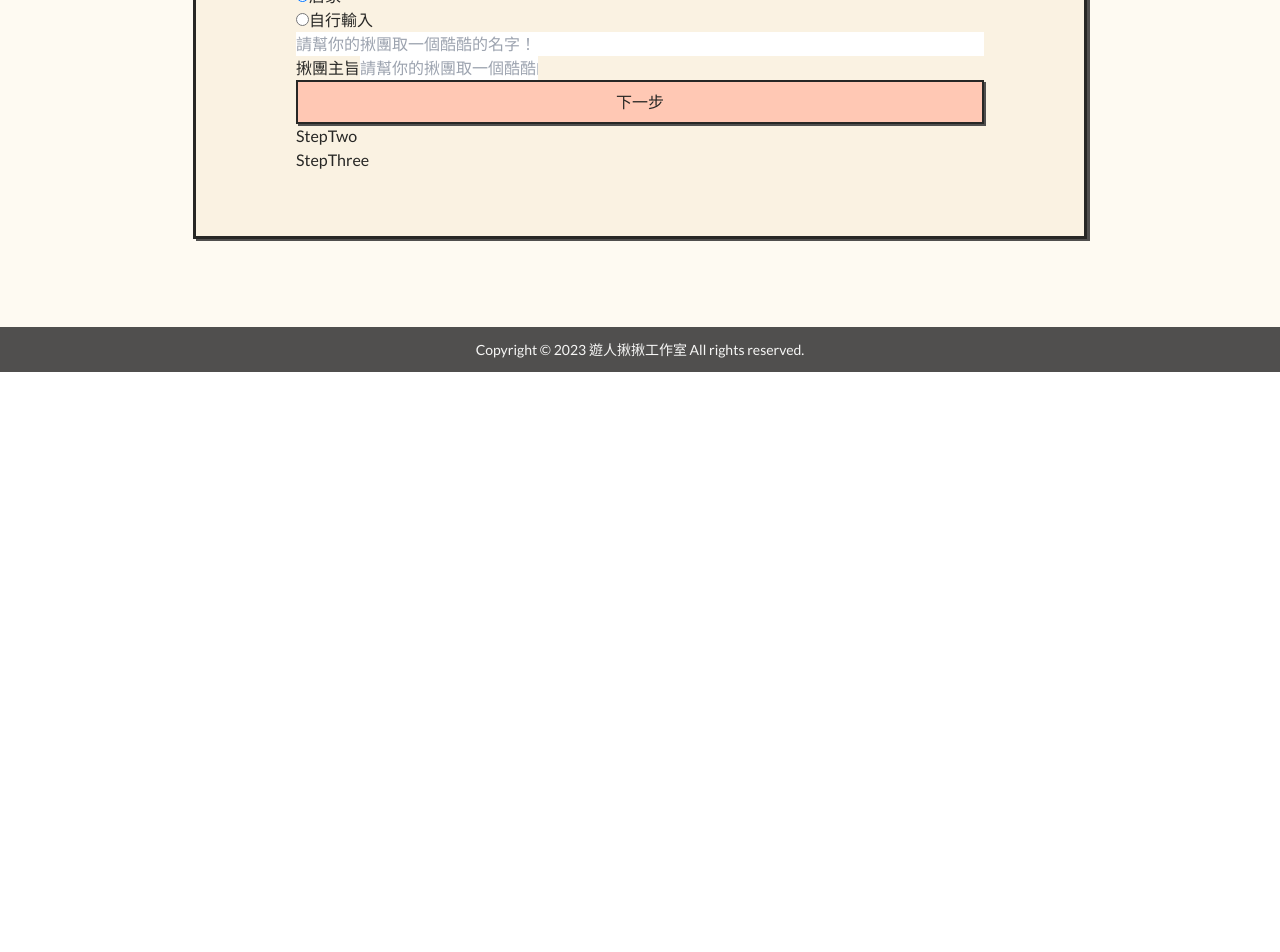
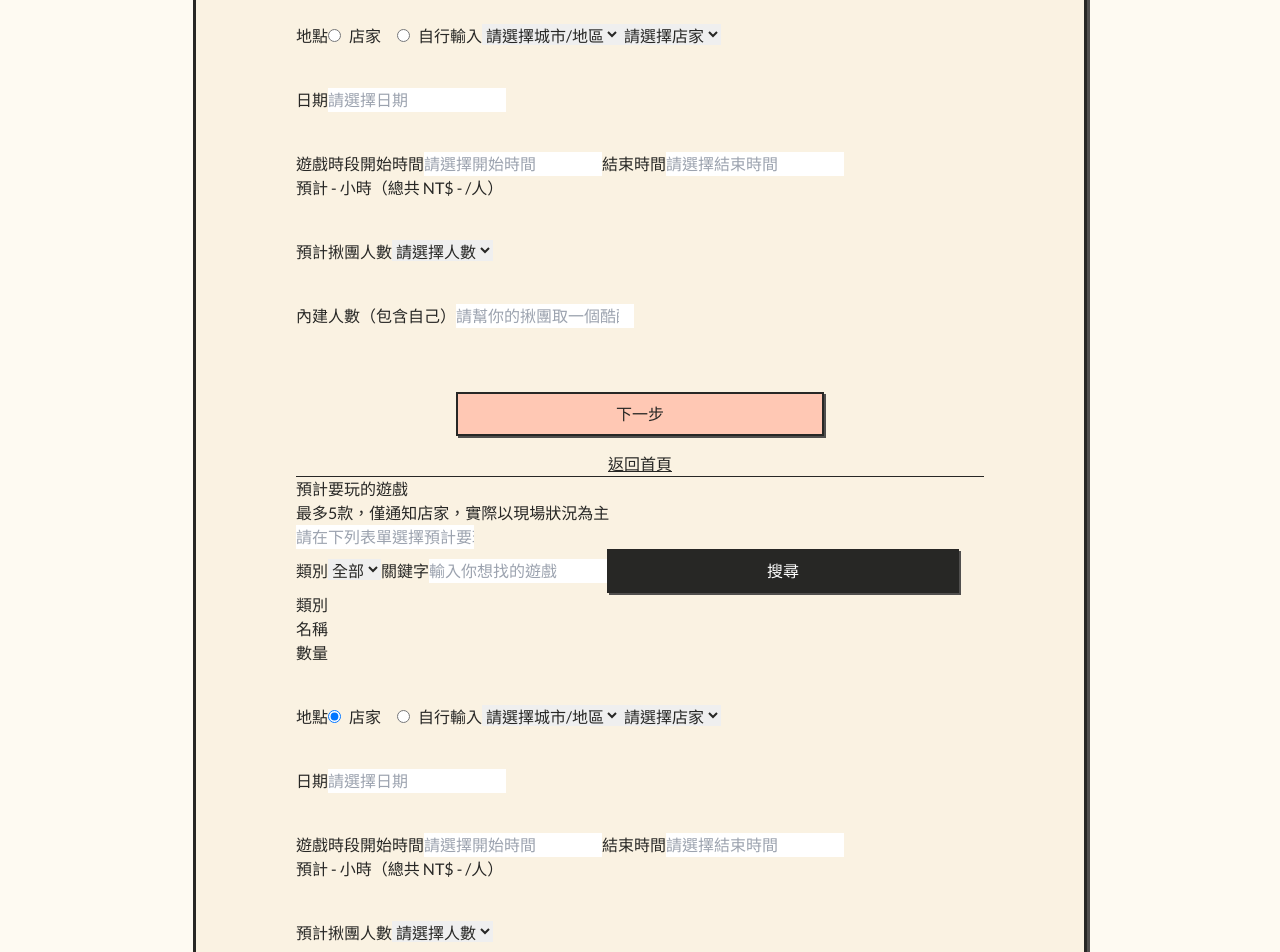
Before and after one commit to star82620/join-joy, a Next.js app: page /create-group in a window 1280 px wide. Shown: the part 460-1412 px from the top of the page. Before the commit the page ends 832 px from the top, so only its background shows below. Built offline with nearby package versions, Linux system fonts and the light colour scheme.

Commit message:
update/ adjust GeneralButton textColor

```diff
--- a/common/components/GeneralButton/data.tsx
+++ b/common/components/GeneralButton/data.tsx
@@ -2,7 +2,7 @@ import { ReactNode } from "react";
 
 export type ButtonType = {
   type: "button" | "submit" | "reset";
-  appearance: "orange" | "yellow" | "light";
+  appearance: "orange" | "yellow" | "light" | "black";
   children: ReactNode;
   onClick?: (event: React.MouseEvent<HTMLElement>) => void | undefined;
   isDisabled?: boolean;
@@ -16,17 +16,27 @@ export const dataSet = {
     hover: "hover:bg-orange-tone",
     active: "active:bg-orange-tone",
     disabled: "disabled:bg-gray-300",
+    textColor: "text-gray-950",
   },
   yellow: {
     default: "bg-yellow-neutral",
     hover: "hover:bg-yellow-neutral",
     active: "active:bg-yellow-neutral",
     disabled: "disabled:bg-gray-300",
+    textColor: "text-gray-950",
   },
   light: {
     default: "bg-yellow-tint",
     hover: "hover:bg-orange-tint",
     active: "active:bg-yellow-primary",
     disabled: "disabled:bg-gray-300",
+    textColor: "text-gray-950",
+  },
+  black: {
+    default: "bg-gray-950",
+    hover: "hover:bg-gray-950",
+    active: "active:bg-gray-950",
+    disabled: "disabled:bg-gray-300",
+    textColor: "text-white",
   },
 };
--- a/common/components/GeneralButton/index.tsx
+++ b/common/components/GeneralButton/index.tsx
@@ -5,18 +5,26 @@ import { ButtonType, dataSet } from "./data";
 // 執行此元件 function：給予對應的 props（type、text、callback function），輸出結果為 button
 // 需要判斷的東西：樣式顏色（目前有三種：白黃橘）、按鈕 type、callbackFunction、按鈕內容
 
-export default function GeneralButton({ type, appearance, children, onClick, isDisabled, className }: ButtonType) {
-
+export default function GeneralButton({
+  type,
+  appearance,
+  children,
+  onClick,
+  isDisabled,
+  className,
+}: ButtonType) {
   const defaultStyle = dataSet[appearance].default;
   const hoverStyle = dataSet[appearance].hover;
   const activeStyle = dataSet[appearance].active;
   const disabledStyle = dataSet[appearance].disabled;
+  const textColor = dataSet[appearance].textColor;
 
   return (
     <button
       className={clsx(
         "border-2 border-gray-950 shadow-btn",
         "px-3 py-2 h-fit",
+        textColor,
         defaultStyle,
         hoverStyle,
         activeStyle,
--- a/modules/CreateGroup/StepOne.tsx
+++ b/modules/CreateGroup/StepOne.tsx
@@ -1,5 +1,6 @@
 import React from "react";
 import Button from "@/common/components/GeneralButton";
+import Link from "@/common/components/GeneralLink";
 
 const handleBtnOne = () => {
   // 把資料丟進 value useState 裡
@@ -7,32 +8,82 @@ const handleBtnOne = () => {
 
 export default function StepOne() {
   return (
-    <section className="flex flex-col w-full">
+    <>
+      <section className="flex flex-col w-full gap-10 border-b">
         <label>
-        揪團主旨
-        <input placeholder="請幫你的揪團取一個酷酷的名字！" />
+          <p>揪團主旨</p>
+          <input type="text" placeholder="請幫你的揪團取一個酷酷的名字！" />
         </label>
 
-      <label id="">地點</label>
+        <section>
+          <label htmlFor="place">地點</label>
+          {/* 用於辨識是否要選擇店家、 */}
           <label>
             <input type="radio" id="" name="groupType" checked />
-        店家
+            <span className="ml-2">店家</span>
+          </label>
+          <label className="ml-4">
+            <input type="radio" name="groupType" />
+            <span className="ml-2">自行輸入</span>
+          </label>
+          {/* 兩個並排下拉式選單 */}
+          <select>
+            <option value="">請選擇城市/地區</option>
+          </select>
+          {/* 店家的選項必須先選城市才會出現 */}
+          <select>
+            <option value="">請選擇店家</option>
+          </select>
+        </section>
+
+        {/* 可怕的行事曆來了 */}
+        <label>
+          日期
+          <input placeholder="請選擇日期" />
         </label>
 
+        {/* 下拉式選單？？：time */}
+        <section>
+          遊戲時段
           <label>
-        <input type="radio" id="" name="groupType" />
-        自行輸入
+            開始時間
+            <input placeholder="請選擇開始時間" />
+          </label>
+          <label>
+            結束時間
+            <input placeholder="請選擇結束時間" />
+          </label>
+          {/* 店家才有這條錢錢 */}
+          <p>預計 - 小時（總共 NT$ - /人）</p>
+        </section>
+
+        {/* 下拉式選單：totalNum */}
+        <label>
+          預計揪團人數
+          <select>
+            <option value="">請選擇人數</option>
+          </select>
         </label>
 
-      <input placeholder="請幫你的揪團取一個酷酷的名字！" />
-
+        {/* 下拉式選單： */}
         <label>
-        揪團主旨
-        <input placeholder="請幫你的揪團取一個酷酷的名字！" />
+          內建人數
+          <span>（包含自己）</span>
+          <input type="number" placeholder="請幫你的揪團取一個酷酷的名字！" />
         </label>
-      <Button type="button" appearance="orange" onClick={handleBtnOne}>
+        <div className="mt-6 flex flex-col justify-center items-center gap-4">
+          <Button
+            type="button"
+            appearance="orange"
+            onClick={handleBtnOne}
+            className="px-[158px]"
+          >
             下一步
           </Button>
+
+          <Link href="/">返回首頁</Link>
+        </div>
       </section>
+    </>
   );
 }
--- a/modules/CreateGroup/StepTwo.tsx
+++ b/modules/CreateGroup/StepTwo.tsx
@@ -1,5 +1,116 @@
 import React from "react";
+import Button from "@/common/components/GeneralButton";
+import Link from "@/common/components/GeneralLink";
+
+const handleBtnOne = () => {
+  // 把資料丟進 value useState 裡
+};
 
 export default function StepTwo() {
-  return <div>StepTwo</div>;
+  return (
+    <>
+      <section className="flex flex-col w-full gap-10 border-b">
+        <label>
+          <p>預計要玩的遊戲</p>
+          <p>最多5款，僅通知店家，實際以現場狀況為主</p>
+          <input type="text" placeholder="請在下列表單選擇預計要玩的遊戲" />
+          <section>
+            {/* 可怕的選擇遊戲 */}
+            <div>
+              <label>
+                類別
+                <select>
+                  <option value="all">全部</option>
+                </select>
+              </label>
+              <label>
+                關鍵字
+                <input placeholder="輸入你想找的遊戲" />
+              </label>
+              <Button type="button" appearance="black" className="px-[158px]">
+                搜尋
+              </Button>
+            </div>
+            <div>
+              <div>
+                <div className="w-1/5"></div>
+                <div className="w-1/5">類別</div>
+                <div className="w-1/5">名稱</div>
+                <div className="w-1/5">數量</div>
+              </div>
+            </div>
+          </section>
+        </label>
+
+        <section>
+          <label htmlFor="place">地點</label>
+          {/* 用於辨識是否要選擇店家、 */}
+          <label>
+            <input type="radio" id="" name="groupType" checked />
+            <span className="ml-2">店家</span>
+          </label>
+          <label className="ml-4">
+            <input type="radio" name="groupType" />
+            <span className="ml-2">自行輸入</span>
+          </label>
+          {/* 兩個並排下拉式選單 */}
+          <select>
+            <option value="">請選擇城市/地區</option>
+          </select>
+          {/* 店家的選項必須先選城市才會出現 */}
+          <select>
+            <option value="">請選擇店家</option>
+          </select>
+        </section>
+
+        {/* 可怕的行事曆來了 */}
+        <label>
+          日期
+          <input placeholder="請選擇日期" />
+        </label>
+
+        {/* 下拉式選單？？：time */}
+        <section>
+          遊戲時段
+          <label>
+            開始時間
+            <input placeholder="請選擇開始時間" />
+          </label>
+          <label>
+            結束時間
+            <input placeholder="請選擇結束時間" />
+          </label>
+          {/* 店家才有這條錢錢 */}
+          <p>預計 - 小時（總共 NT$ - /人）</p>
+        </section>
+
+        {/* 下拉式選單：totalNum */}
+        <label>
+          預計揪團人數
+          <select>
+            <option value="">請選擇人數</option>
+          </select>
+        </label>
+
+        {/* 下拉式選單： */}
+        <label>
+          內建人數
+          <span>（包含自己）</span>
+          <input type="number" placeholder="請幫你的揪團取一個酷酷的名字！" />
+        </label>
+        <div className="mt-6 flex flex-col justify-center items-center gap-4">
+          <Button
+            type="button"
+            appearance="orange"
+            onClick={handleBtnOne}
+            className="px-[158px]"
+          >
+            下一步
+          </Button>
+
+          <Link href="/">返回首頁</Link>
+        </div>
+      </section>
+    </>
+  );
 }
```
Also changed, not shown: 1 other file (tests, documents, lock files or other folders). Lines whose indentation alone changed are shown as unchanged.
